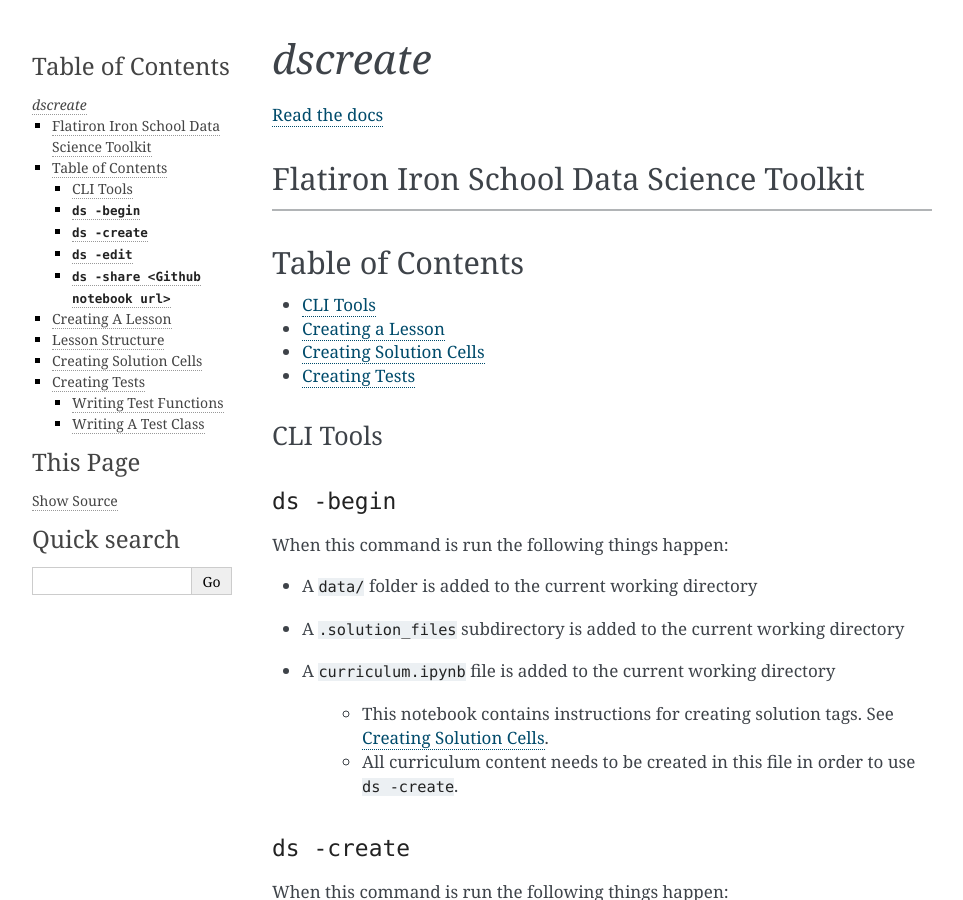
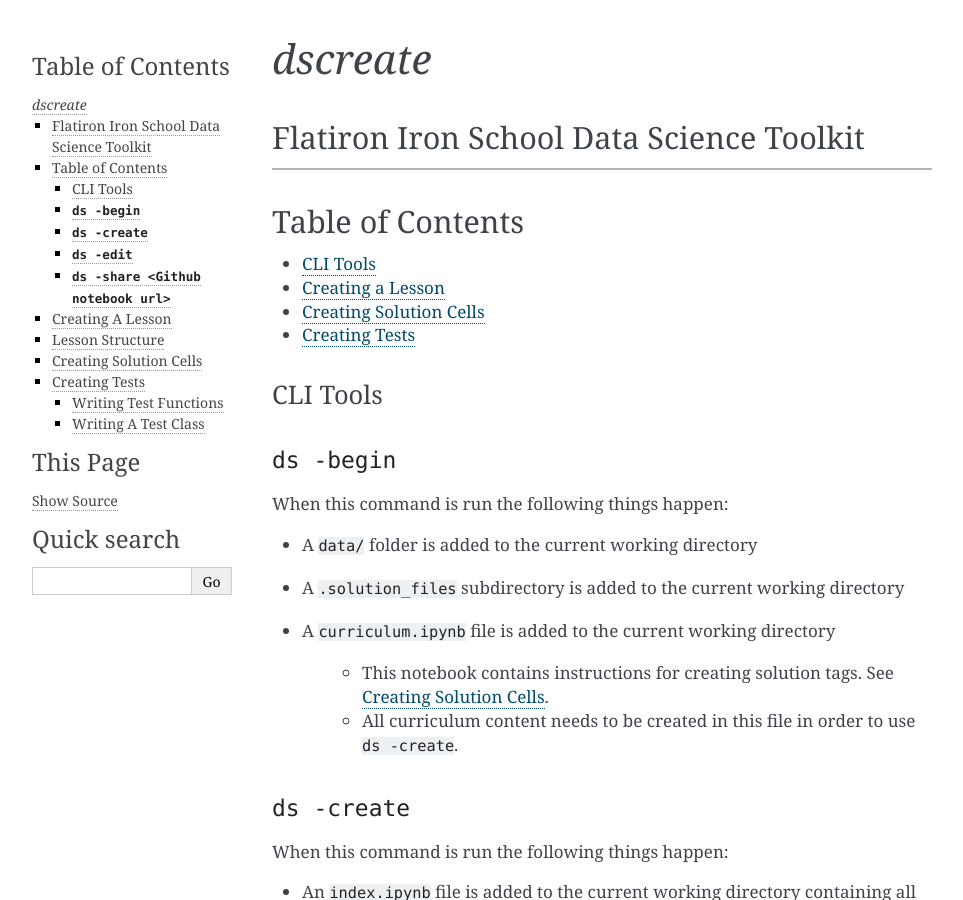
Before and after one commit to Spencerx/dscreate, a Sphinx documentation site: the page built from docs/index.rst, in a window 1280 px wide and 900 px high. Shown: the whole window, without its empty margins (148-1111 px from the left). Built offline with Sphinx 7.4.7, drawn with Linux system fonts in a browser that asks for light colours.

Commit message:
Docs edit

```diff
--- a/docs/index.rst
+++ b/docs/index.rst
@@ -2,8 +2,6 @@
 ====================================
 `dscreate`
 ====================================
-
-`Read the docs <https://dscreate.readthedocs.io/>`_
 
 Flatiron Iron School Data Science Toolkit
 =========================================
```
